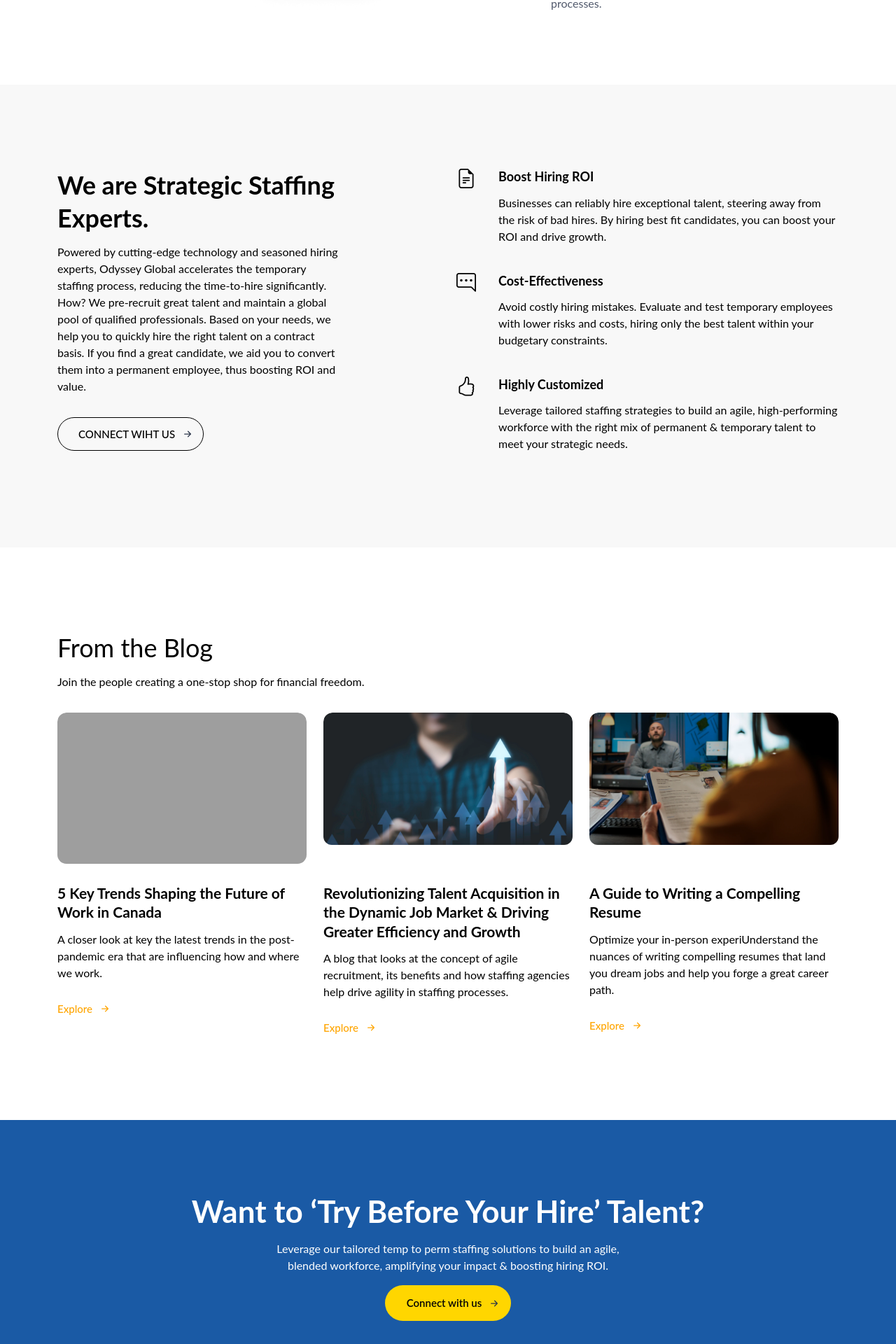
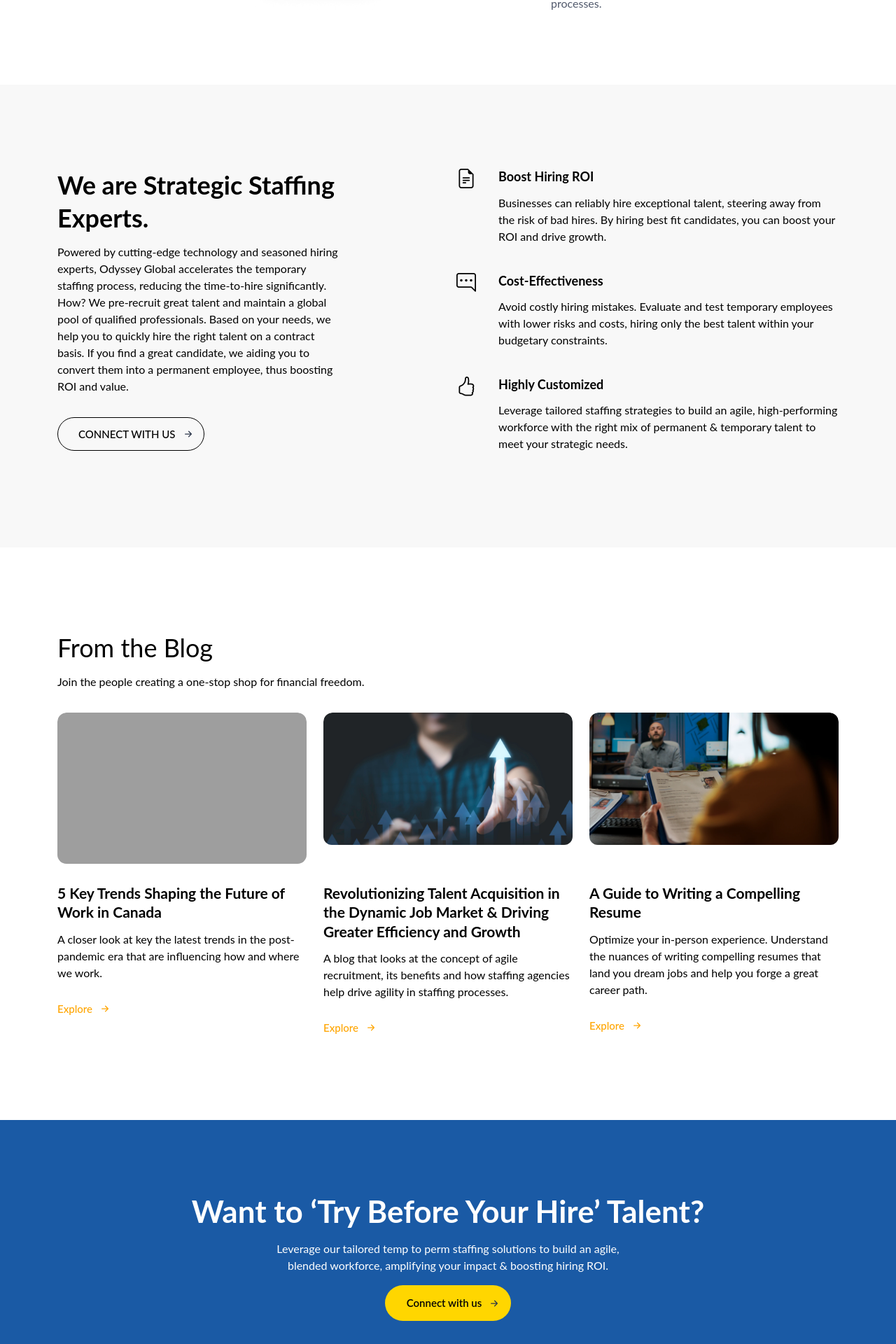
Before and after one commit to Odyssey-Global/Odyssey-Website, a PHP site: page /TempToPermStaffing.php in a window 1280 px wide. Shown: the part 2366-4286 px from the top of the page at 70% size. Run offline with PHP 8.4, Linux system fonts and the light colour scheme; some libraries are stand-ins or nearby versions; grey boxes are pictures that could not be loaded.

Commit message:
spelling

```diff
--- a/Blog.php
+++ b/Blog.php
@@ -69,8 +69,8 @@
           <div class="card-body">
             <h4> A Guide to Writing a Compelling Resume</h4>
             <p class="card-text">
-              Optimize your in-person experiUnderstand the nuances of writing compelling resumes that land you dream
-              jobs and help you forge a great career path.
+              Optimize your in-person experience. Understand the nuances of writing compelling resumes that land you
+              dream jobs and help you forge a great career path.
             </p>
           </div>
 
--- a/Contract-staffing.php
+++ b/Contract-staffing.php
@@ -167,7 +167,7 @@
               </p>
             </div>
 
-            <a class="btn btn-ghost-dark btn-pointer border-button" href="contact-us.php">Connect wiht us</a>
+            <a class="btn btn-ghost-dark btn-pointer border-button" href="contact-us.php">Connect with us</a>
           </div>
           <!-- End Col -->
 
--- a/TempToPermStaffing.php
+++ b/TempToPermStaffing.php
@@ -166,11 +166,11 @@
                 How? We pre-recruit great talent and maintain a global pool of qualified professionals. Based on your
                 needs,
                 we help you to quickly hire the right talent on a contract basis. If you find a great candidate,
-                we aid you to convert them into a permanent employee, thus boosting ROI and value.
+                we aiding you to convert them into a permanent employee, thus boosting ROI and value.
               </p>
             </div>
 
-            <a class="btn btn-ghost-dark btn-pointer border-button" href="contact-us.php">Connect wiht us</a>
+            <a class="btn btn-ghost-dark btn-pointer border-button" href="contact-us.php">Connect with us</a>
           </div>
           <!-- End Col -->
 
@@ -238,8 +238,7 @@
         <h1 style="color: white;">Want to ‘Try Before Your Hire’ Talent?</br>
         </h1>
         <p style="color: white;">Leverage our tailored temp to perm staffing solutions to build an agile,<br /> blended
-          workforce, amplifying your
-          impact & boosting hiring ROI.</p>
+          workforce, amplifying your impact & boosting hiring ROI.</p>
         <div class="d-flex justify-content-center gap-3">
           <a class="btn btn-ghost-dark btn-pointer Orange-btn" href="contact-us.php">Connect with us</a>
         </div>
--- a/contractingPayRoll.php
+++ b/contractingPayRoll.php
@@ -168,7 +168,7 @@
               </p>
             </div>
 
-            <a class="btn btn-ghost-dark btn-pointer border-button" href="contact-us.php">Connect wiht us</a>
+            <a class="btn btn-ghost-dark btn-pointer border-button" href="contact-us.php">Connect with us</a>
           </div>
           <!-- End Col -->
 
--- a/directHire.php
+++ b/directHire.php
@@ -165,7 +165,7 @@
                 developing tailored strategies to help you find the best talent for permanent positions. </p>
             </div>
 
-            <a class="btn btn-ghost-dark btn-pointer border-button" href="contact-us.php">Connect wiht us</a>
+            <a class="btn btn-ghost-dark btn-pointer border-button" href="contact-us.php">Connect with us</a>
           </div>
           <!-- End Col -->
 
--- a/industries.php
+++ b/industries.php
@@ -179,7 +179,7 @@
               </p>
             </div>
 
-            <a class="btn btn-ghost-dark btn-pointer border-button" href="contact-us.php">Connect wiht us</a>
+            <a class="btn btn-ghost-dark btn-pointer border-button" href="contact-us.php">Connect with us</a>
           </div>
           <!-- End Col -->
 
--- a/itConsulting.php
+++ b/itConsulting.php
@@ -167,7 +167,7 @@
                 business landscape. </p>
             </div>
 
-            <a class="btn btn-ghost-dark btn-pointer border-button" href="contact-us.php">Connect wiht us</a>
+            <a class="btn btn-ghost-dark btn-pointer border-button" href="contact-us.php">Connect with us</a>
           </div>
           <!-- End Col -->
 
```
